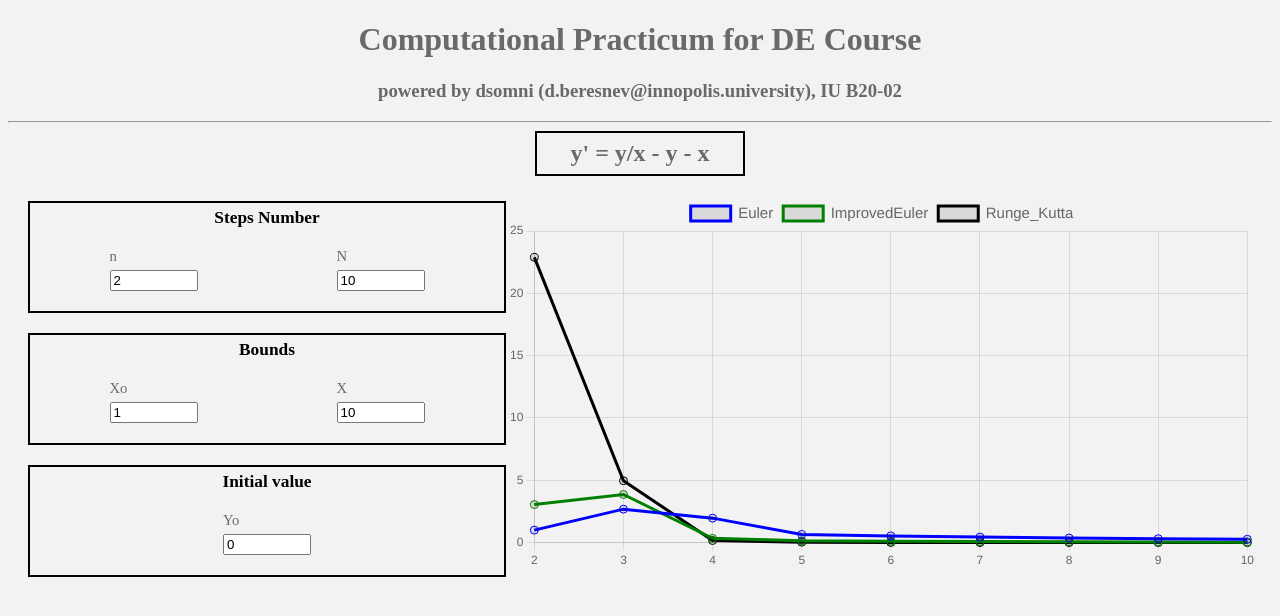
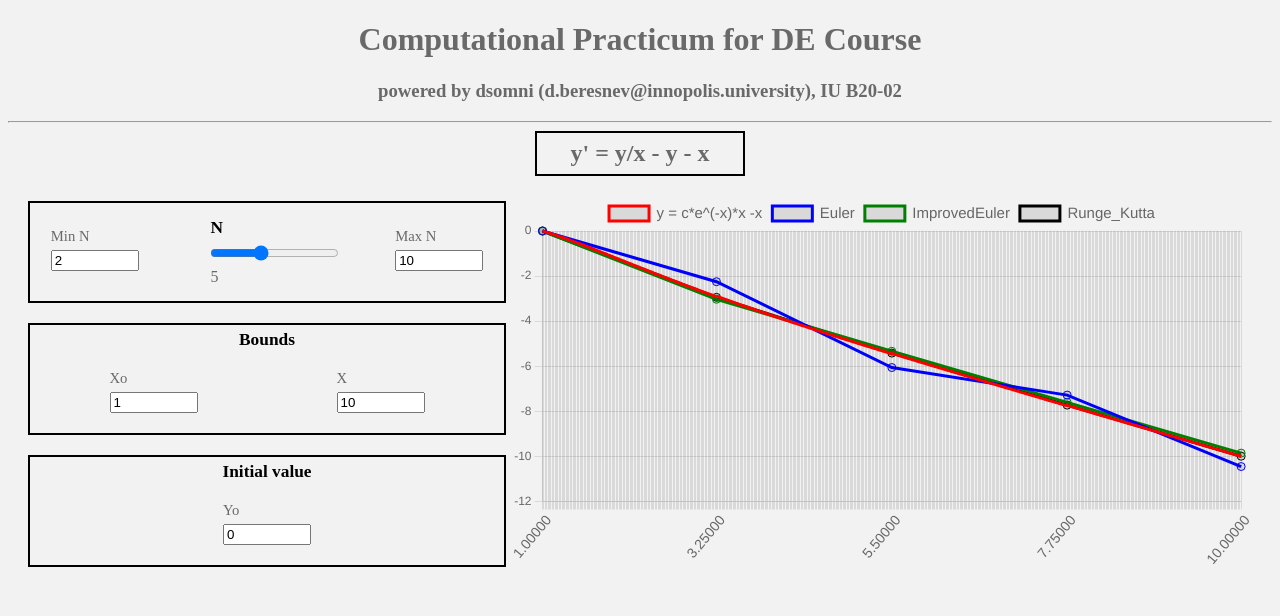
Before and after one commit to dsomni/de-practice, a React (Create React App) app: page / in a window 1280 px wide. Shown: the top 616 px of the page. Built offline with nearby package versions, Linux system fonts and the light colour scheme.

Commit message:
Add [pages] global

```diff
--- a/package.json
+++ b/package.json
@@ -18,6 +18,7 @@
     "react-chartjs-2": "^3.0.5",
     "react-dom": "^17.0.2",
     "react-range-step-input": "^1.3.0",
+    "react-router-dom": "^5.3.0",
     "react-scripts": "4.0.3",
     "react-slider": "^1.3.1",
     "typescript": "^4.4.3",
@@ -48,6 +49,7 @@
     ]
   },
   "devDependencies": {
+    "@types/react-router-dom": "^5.3.1",
     "@types/react-slider": "^1.3.1"
   }
 }
--- a/src/App.tsx
+++ b/src/App.tsx
@@ -1,27 +1,32 @@
 
 import { Global, css } from '@emotion/react';
-import ErrorChart from './components/ErrorChart';
 import GlobalInfo from "./components/GlobalInfo";
-import MainChart from './components/MainChart';
-import MaxErrorChart from './components/MaxErrorChart';
+
+import React, { Suspense, lazy } from 'react';
+import { BrowserRouter as Router, Route, Switch } from 'react-router-dom';
+
+const MainChart = lazy(() => import('./components/MainChart'));
+const MaxErrorChart = lazy(() => import('./components/MaxErrorChart'));
+const ErrorChart = lazy(() => import('./components/ErrorChart'));
 
 const App: React.FunctionComponent = () => {
   return (
-    <div>
+    <Router>
       <Global styles={css`
         body {
           background-color: #f2f2f2;
           color: #696969;
         }
       `} />
-
-      <div className="App">
-          <>
-            <GlobalInfo />
-            <MaxErrorChart />
-          </>
-      </div>
-    </div>
+    <Suspense fallback={<div>Loading...</div>}>
+      <GlobalInfo />
+      <Switch>
+        <Route exact path="/" component={MainChart}/>
+        <Route path="/err" component={ErrorChart}/>
+        <Route path="/maxerr" component={MaxErrorChart}/>
+      </Switch>
+    </Suspense>
+  </Router>
   );
 }
 
--- a/src/components/MaxErrorChart.tsx
+++ b/src/components/MaxErrorChart.tsx
@@ -1,7 +1,6 @@
 import styled from '@emotion/styled';
 import { Line } from 'react-chartjs-2';
 import { useState } from 'react';
-import StepsNumberNav from './StepsNumberNav';
 import ComputationalBoundsNav from './ComputationalBoundsNav';
 import InitialValueNav from './InitialValueNav';
 import { SmoothFunction } from '../classes/SmoothFunction';
```
Also changed, not shown: 1 other file (tests, documents, lock files or other folders).
